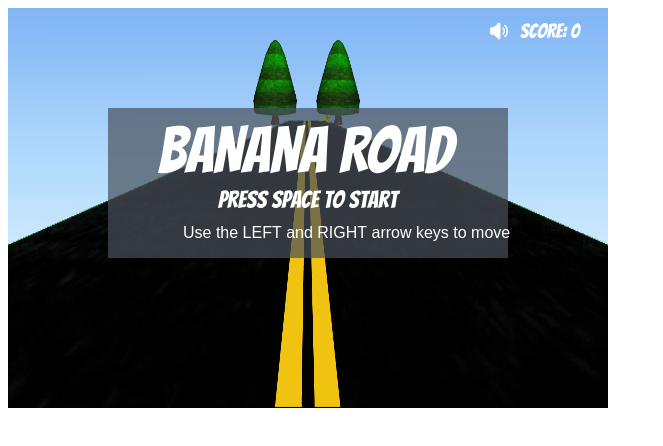
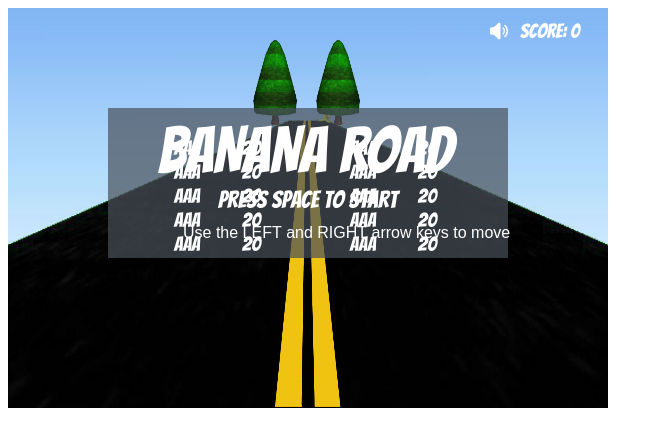
Before and after one commit to alvinscheng/banana-road, a website: page public/index.html in a window 1280 px wide. Shown: the whole page, without its empty margins (0-663 px from the left). Drawn offline with nearby package versions, Linux system fonts and the light colour scheme.

Commit message:
Built leaderboard screen.

```diff
--- a/public/index.html
+++ b/public/index.html
@@ -13,7 +13,52 @@
     <div id="send-score" class="hidden">
       <input id="username" type="text" name="name" placeholder="AAA" maxlength="3"/>
     </div>
-
+    <div id="leaderboard">
+      <table id="top5">
+        <tr>
+          <td>AAA</td>
+          <td>20</td>
+        </tr>
+        <tr>
+          <td>AAA</td>
+          <td>20</td>
+        </tr>
+        <tr>
+          <td>AAA</td>
+          <td>20</td>
+        </tr>
+        <tr>
+          <td>AAA</td>
+          <td>20</td>
+        </tr>
+        <tr>
+          <td>AAA</td>
+          <td>20</td>
+        </tr>
+      </table>
+      <table id="next5">
+        <tr>
+          <td>AAA</td>
+          <td>20</td>
+        </tr>
+        <tr>
+          <td>AAA</td>
+          <td>20</td>
+        </tr>
+        <tr>
+          <td>AAA</td>
+          <td>20</td>
+        </tr>
+        <tr>
+          <td>AAA</td>
+          <td>20</td>
+        </tr>
+        <tr>
+          <td>AAA</td>
+          <td>20</td>
+        </tr>
+      </table>
+    </div>
     <audio id="main-menu-audio" src="audio/main-menu.mp3" loop></audio>
     <audio id="game-audio" src="audio/mario-kart.mp3" loop></audio>
     <audio id="game-over-audio" src="audio/game-over.mp3"></audio>
--- a/public/main.js
+++ b/public/main.js
@@ -1,6 +1,7 @@
 const $canvas = document.querySelector('#canvas')
 const $sendScore = document.querySelector('#send-score')
 const $username = document.querySelector('#username')
+// const $leaderboard = document.querySelector('#leaderboard')
 
 const ctx = $canvas.getContext('2d')
 const cw = $canvas.width
@@ -69,19 +70,30 @@ function startScreen() {
   $sendScore.classList.add('hidden')
 }
 
+// function gameOverScreen() {
+//   ctx.save()
+//   ctx.fillStyle = 'rgba(73, 80, 91, 0.6)'
+//   ctx.fillRect(cw / 6, ch / 4 - 20, 2 * cw / 3, ch / 2)
+//   ctx.restore()
+//   ctx.font = '64px "Bangers", cursive'
+//   ctx.fillText('GAME OVER', 165, 145)
+//   ctx.font = '32px "Bangers", cursive'
+//   ctx.fillText('Score: ' + bananaCount, 250, 180)
+//   ctx.font = '20px "Bangers", sans-serif'
+//   ctx.fillText('Please Enter Your Name', 215, 208)
+//   ctx.font = '18px "Oswald", sans-serif'
+//   ctx.fillText('Press Space to Try Again', 215, 265)
+// }
+
 function gameOverScreen() {
   ctx.save()
   ctx.fillStyle = 'rgba(73, 80, 91, 0.6)'
   ctx.fillRect(cw / 6, ch / 4 - 20, 2 * cw / 3, ch / 2)
   ctx.restore()
-  ctx.font = '64px "Bangers", cursive'
-  ctx.fillText('GAME OVER', 165, 145)
-  ctx.font = '32px "Bangers", cursive'
-  ctx.fillText('Score: ' + bananaCount, 250, 180)
-  ctx.font = '20px "Bangers", sans-serif'
-  ctx.fillText('Please Enter Your Name', 215, 208)
+  ctx.font = '36px "Bangers", cursive'
+  ctx.fillText('Leaderboard', 215, 117)
   ctx.font = '18px "Oswald", sans-serif'
-  ctx.fillText('Press Space to Try Again', 215, 265)
+  ctx.fillText('Press Space', 263, 270)
 }
 
 function newGame() {
--- a/public/styles.css
+++ b/public/styles.css
@@ -38,3 +38,21 @@
 *:focus {
   outline: none;
 }
+
+#leaderboard {
+  position: absolute;
+  top: 135px;
+  color: white;
+  left: 152px;
+  display: flex;
+  font-size: 20px;
+  font-family: bangers;
+}
+
+#next5 {
+  margin: 0 45px;
+}
+
+td {
+  padding: 0 20px;
+}
```
